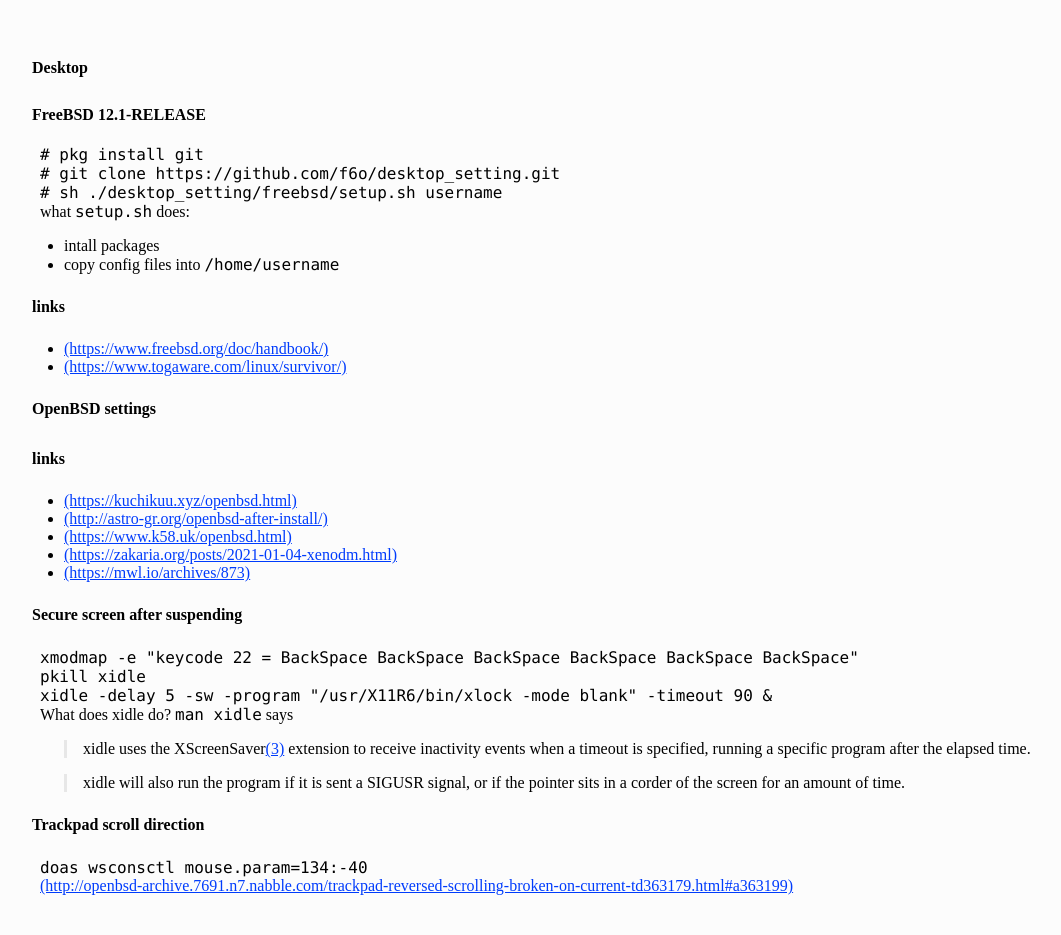
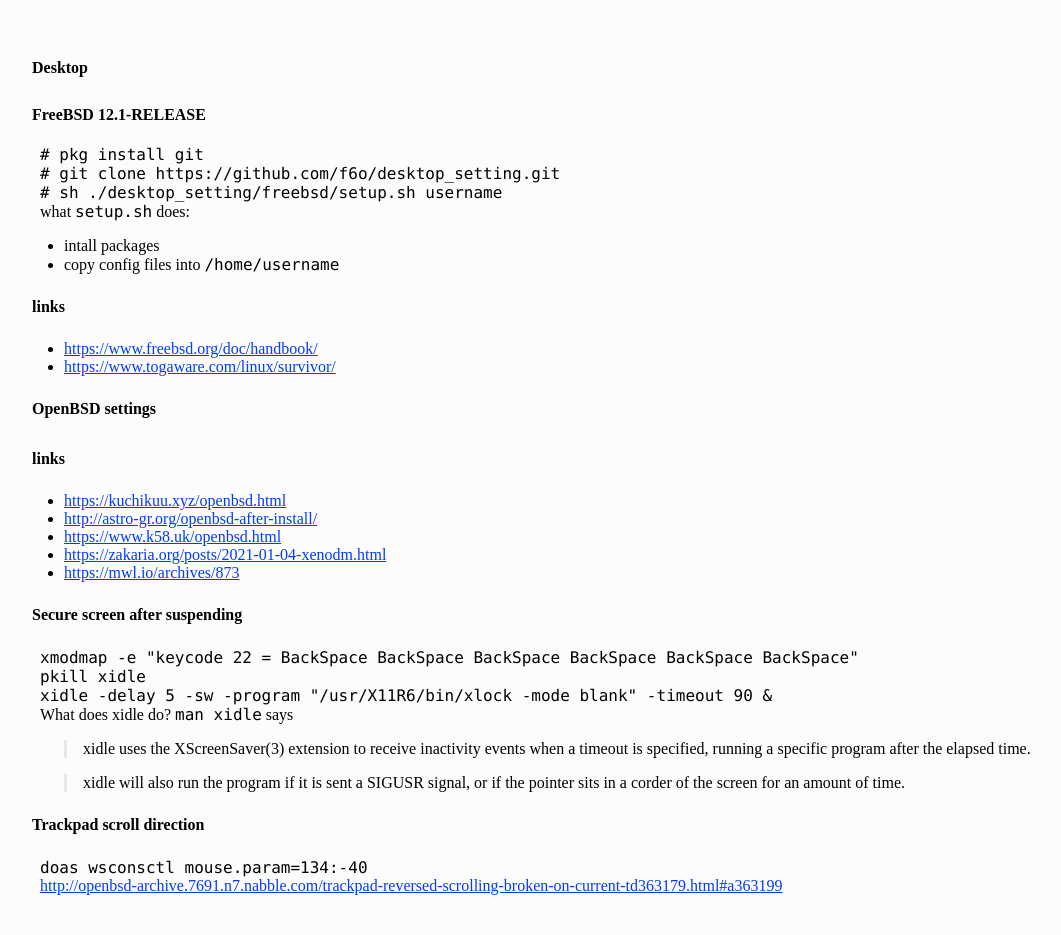
Before and after one commit to f6o/f6o.github.io, a Jekyll site: the page built from desktop.md, in a window 1280 px wide. Shown: the whole page, without its empty margins (16-1077 px from the left). Built offline with Jekyll 4.4.1, drawn with Linux system fonts in a browser that asks for light colours; our own code applies the rules of GitHub Pages for plain Markdown files; part of the change alters nothing that is shown.

Commit message:
fix links

````diff
--- a/desktop.md
+++ b/desktop.md
@@ -20,18 +20,18 @@ what `setup.sh` does:
 
 ### links
 
-* [(https://www.freebsd.org/doc/handbook/)]((https://www.freebsd.org/doc/handbook/))
-* [(https://www.togaware.com/linux/survivor/)]((https://www.togaware.com/linux/survivor/))
+* [https://www.freebsd.org/doc/handbook/](https://www.freebsd.org/doc/handbook/)
+* [https://www.togaware.com/linux/survivor/](https://www.togaware.com/linux/survivor/)
 
 ## OpenBSD settings
 
 ### links
 
-* [(https://kuchikuu.xyz/openbsd.html)]((https://kuchikuu.xyz/openbsd.html))
-* [(http://astro-gr.org/openbsd-after-install/)]((http://astro-gr.org/openbsd-after-install/))
-* [(https://www.k58.uk/openbsd.html)]((https://www.k58.uk/openbsd.html))
-* [(https://zakaria.org/posts/2021-01-04-xenodm.html)]((https://zakaria.org/posts/2021-01-04-xenodm.html))
-* [(https://mwl.io/archives/873)]((https://mwl.io/archives/873))
+* [https://kuchikuu.xyz/openbsd.html](https://kuchikuu.xyz/openbsd.html)
+* [http://astro-gr.org/openbsd-after-install/](http://astro-gr.org/openbsd-after-install/)
+* [https://www.k58.uk/openbsd.html](https://www.k58.uk/openbsd.html)
+* [https://zakaria.org/posts/2021-01-04-xenodm.html](https://zakaria.org/posts/2021-01-04-xenodm.html)
+* [https://mwl.io/archives/873](https://mwl.io/archives/873)
 
 ### Secure screen after suspending
 
@@ -43,7 +43,7 @@ xidle -delay 5 -sw -program "/usr/X11R6/bin/xlock -mode blank" -timeout 90 &
 
 What does xidle do? `man xidle` says
 
-> xidle uses the XScreenSaver[(3)]((3)) extension to receive inactivity events
+> xidle uses the XScreenSaver(3) extension to receive inactivity events
 > when a timeout is specified, running a specific program after the elapsed
 > time.
 
@@ -56,4 +56,4 @@ What does xidle do? `man xidle` says
 doas wsconsctl mouse.param=134:-40
 ```
 
-[(http://openbsd-archive.7691.n7.nabble.com/trackpad-reversed-scrolling-broken-on-current-td363179.html#a363199)]((http://openbsd-archive.7691.n7.nabble.com/trackpad-reversed-scrolling-broken-on-current-td363179.html#a363199))
+[http://openbsd-archive.7691.n7.nabble.com/trackpad-reversed-scrolling-broken-on-current-td363179.html#a363199](http://openbsd-archive.7691.n7.nabble.com/trackpad-reversed-scrolling-broken-on-current-td363179.html#a363199)
````
